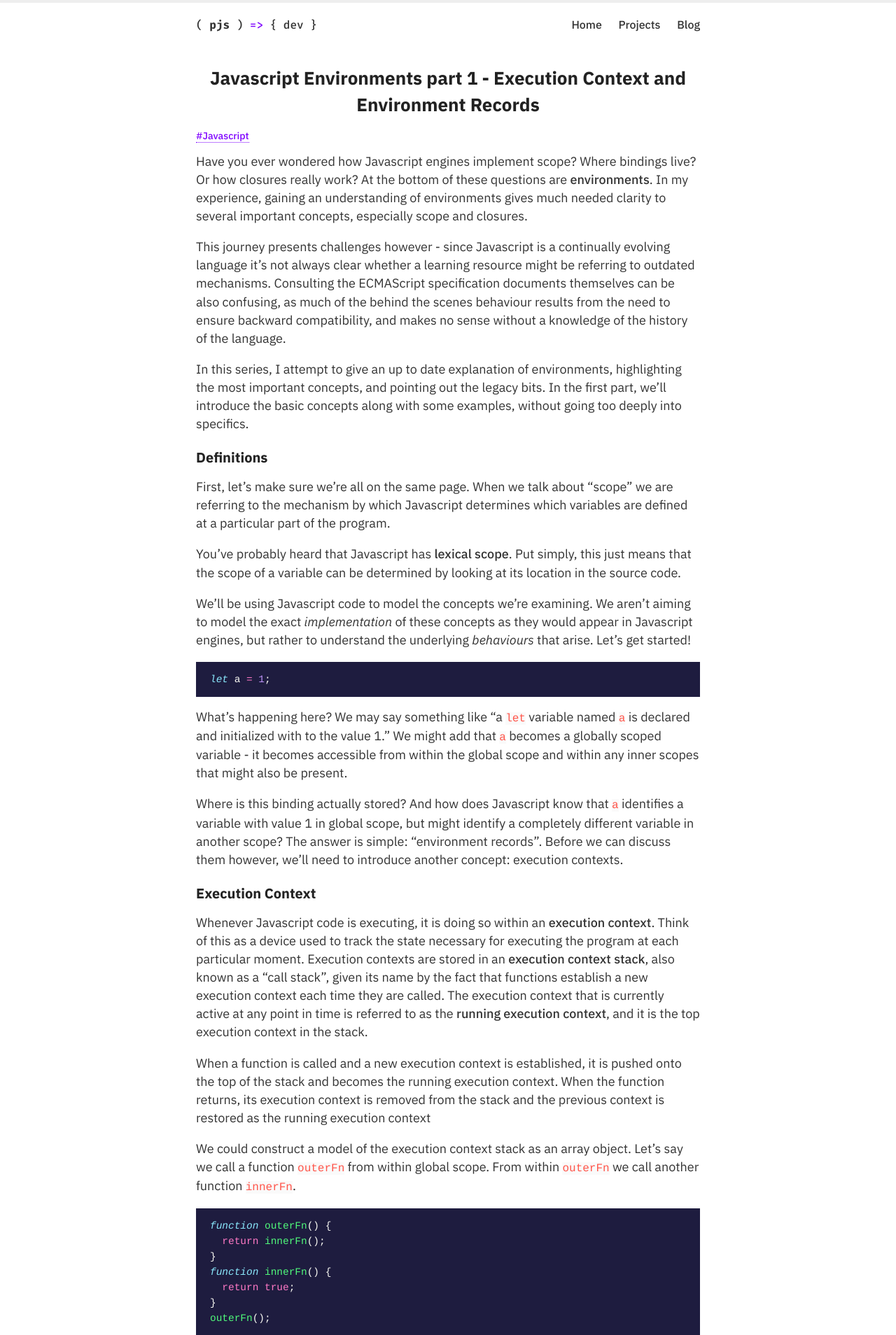
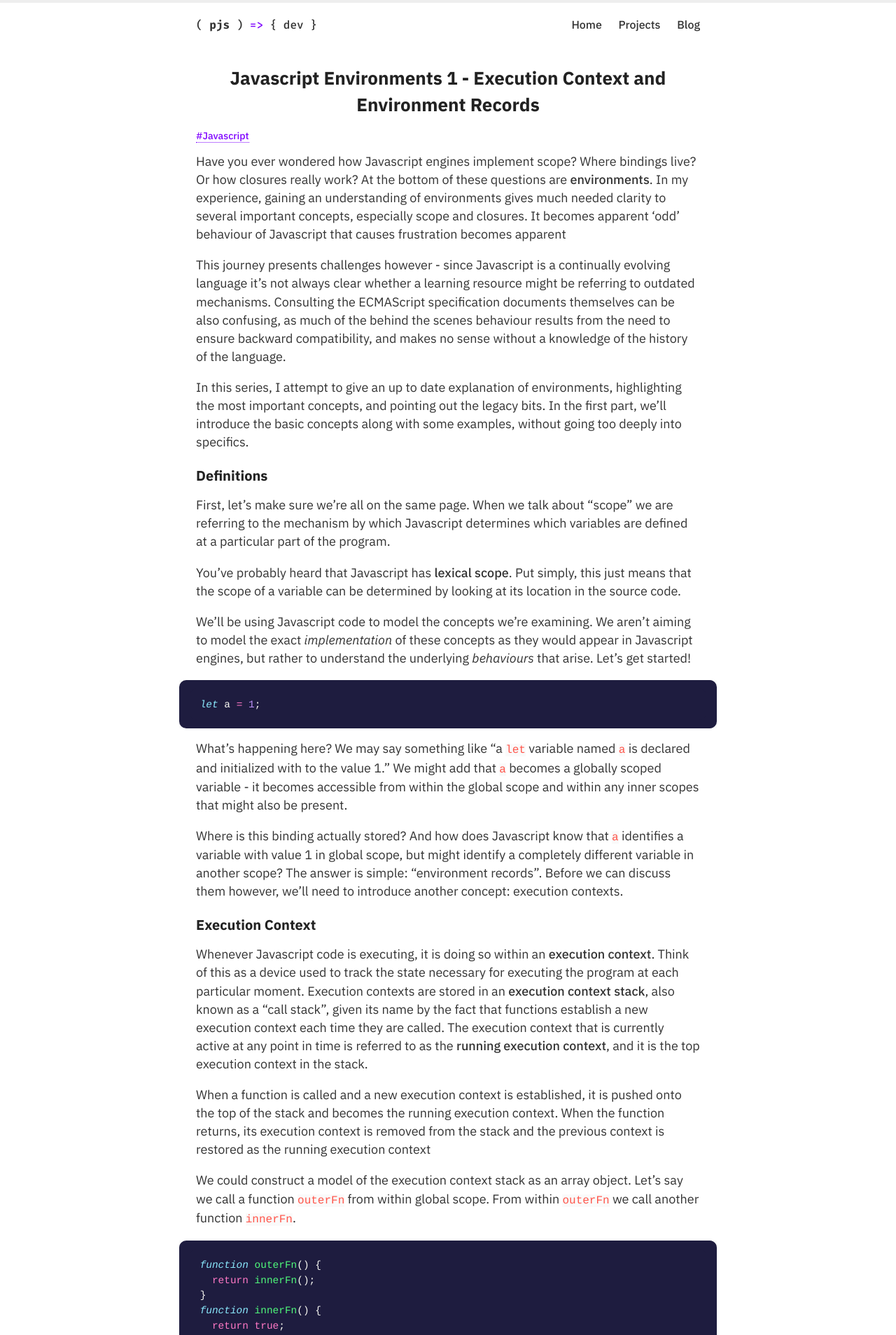
Before and after one commit to peterjsnow/peterjsnow.github.io, a Jekyll site: the page built from _posts/2021-01-30-javascript-environments-part1.md, in a window 1280 px wide. Shown: the top 1908 px of the page at 70% size. Built offline with Jekyll 4.4.1, drawn with Linux system fonts in a browser that asks for light colours.

Commit message:
blog page styling

```diff
--- a/_posts/2021-01-30-javascript-environments-part1.md
+++ b/_posts/2021-01-30-javascript-environments-part1.md
@@ -1,10 +1,10 @@
 ---
 layout: post
-title: Javascript Environments part 1 - Execution Context and Environment Records
+title: Javascript Environments 1 - Execution Context and Environment Records
 categories: [Javascript]
 ---
 
-Have you ever wondered how Javascript engines implement scope? Where bindings live? Or how closures really work? At the bottom of these questions are **environments**. In my experience, gaining an understanding of environments gives much needed clarity to several important concepts, especially scope and closures.
+Have you ever wondered how Javascript engines implement scope? Where bindings live? Or how closures really work? At the bottom of these questions are **environments**. In my experience, gaining an understanding of environments gives much needed clarity to several important concepts, especially scope and closures. It becomes apparent  'odd' behaviour of Javascript that causes frustration becomes apparent
 
 This journey presents challenges however - since Javascript is a continually evolving language it's not always clear whether a learning resource might be referring to outdated mechanisms. Consulting the ECMAScript specification documents themselves can be also confusing, as much of the behind the scenes behaviour results from the need to ensure backward compatibility, and makes no sense without a knowledge of the history of the language.
 
--- a/_sass/_dracula.scss
+++ b/_sass/_dracula.scss
@@ -1,9 +1,10 @@
 .highlight {
     background-color: #1e1c3f;
-    padding: 7px 7px 7px 10px;
+    padding: 0.8em 1em;
     overflow: auto;
     font-size: 95%;
-    color: #f8f8f2
+    color: #f8f8f2;
+    border-radius: 10px;
 }
 
 code {
@@ -19,6 +20,8 @@
 
 div.highlighter-rouge {
     margin-bottom: 1em;
+    margin-left: -1.5em;
+    margin-right: -1.5em;
 }
 
 .highlight .hll { background-color: #f1fa8c }
--- a/_sass/_variables.scss
+++ b/_sass/_variables.scss
@@ -6,6 +6,7 @@
 // Colors
 $blue: #4183C4;
 
+$lightPurple: #eedeff;
 $purple: #7e00ff;
 $darkPurple: #4f009b;
 
--- a/assets/style.scss
+++ b/assets/style.scss
@@ -124,7 +124,11 @@
 
 ul, ol {
   margin-bottom: 1em;
-  padding-left: 1.1em;
+  padding: 1.3em 2.5em;
+  margin-left: -1.5em;
+  margin-right: -1.5em;
+  background: $lightPurple;
+  border-radius: 10px;
 }
 
 ul {
@@ -137,6 +141,8 @@
 
 ol ul, ul ol, ul ul, ol ol {
   margin: 0;
+  padding: 0;
+  padding-left: 1.1em;
 }
 
 ul ul, ol ul {
@@ -145,6 +151,10 @@
 
 li::marker {
   color: $purple;
+}
+
+li {
+  margin-bottom: 0.5em;
 }
 
 em, i {
```
Also changed, not shown: index.md (+1 -1 lines), favicon.ico.
